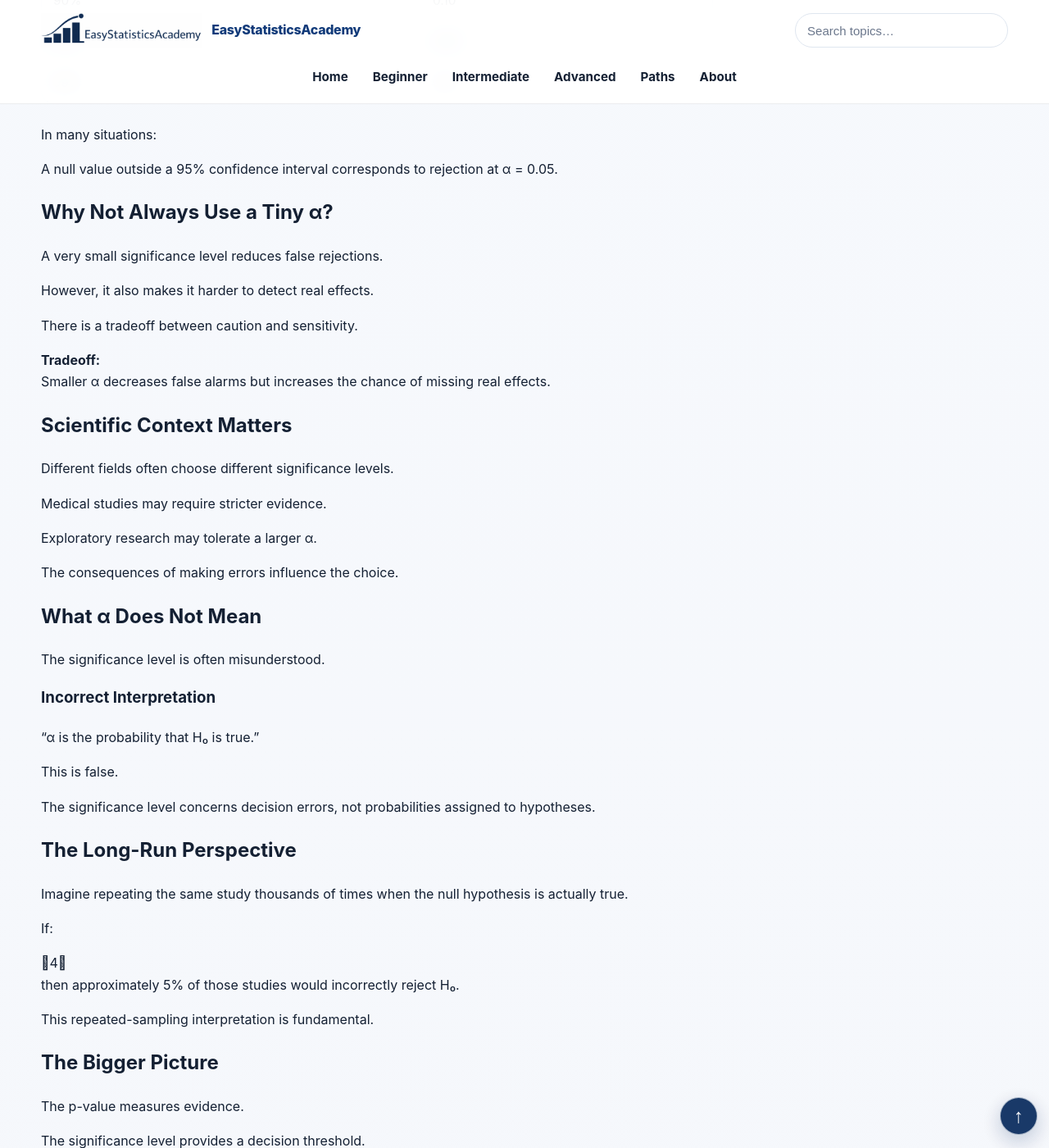
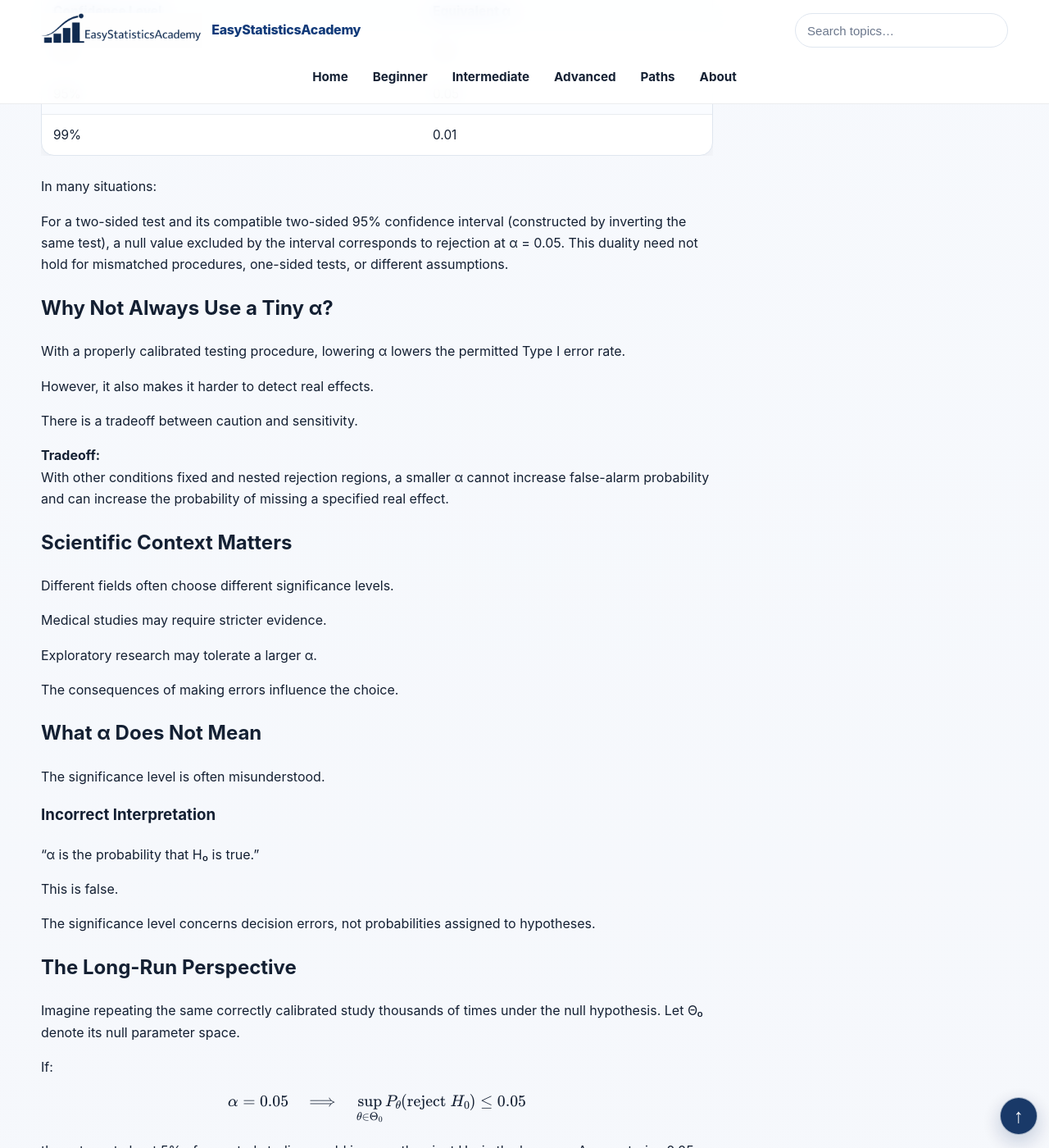
Before and after one commit to ammar-homaida-statistics/easystatisticsacademy, a Jekyll site: the page built from inference/hypothesis-testing/significance-level-alpha/index.md, in a window 1280 px wide and 1400 px high, scrolled down 3465 px. Shown: the whole window at 82% size. Built offline with Jekyll 4.4.1, drawn with Linux system fonts in a browser that asks for light colours; some of the changed text lies outside the part shown.

Commit message:
Restore 5 verified math expressions in significance-level-alpha

```diff
--- a/inference/hypothesis-testing/significance-level-alpha/index.md
+++ b/inference/hypothesis-testing/significance-level-alpha/index.md
@@ -111,7 +111,9 @@
       It is denoted by:
     </p>
 
-    0
+    \[
+\alpha\in(0,1)
+\]
 
     <h2>The Basic Decision Rule</h2>
 
@@ -144,7 +146,9 @@
       the standard choice is:
     </p>
 
-    1
+    \[
+\alpha=0.05
+\]
 
     <p>
       This convention became widespread through historical statistical practice.
@@ -211,7 +215,9 @@
       <strong>Interpretation:</strong>
 
       <p>
-        α controls the long-run probability of falsely rejecting a true null hypothesis.
+        For a correctly calibrated level-α test, the long-run probability
+        of falsely rejecting a true null hypothesis is at most α.
+        Exact equality requires an exact-size test.
       </p>
 
     </div>
@@ -238,7 +244,9 @@
       Since:
     </p>
 
-    2
+    \[
+p=0.03<\alpha=0.05
+\]
 
     <p>
       we reject the null hypothesis.
@@ -270,7 +278,9 @@
       Since:
     </p>
 
-    3
+    \[
+p=0.18>\alpha=0.05
+\]
 
     <p>
       we fail to reject the null hypothesis.
@@ -377,14 +387,19 @@
     <div class="example-box">
 
       <p>
-        A null value outside a 95% confidence interval corresponds to rejection at α = 0.05.
+        For a two-sided test and its compatible two-sided 95% confidence
+        interval (constructed by inverting the same test), a null value
+        excluded by the interval corresponds to rejection at α = 0.05.
+        This duality need not hold for mismatched procedures,
+        one-sided tests, or different assumptions.
       </p>
     </div>
 
     <h2>Why Not Always Use a Tiny α?</h2>
 
     <p>
-      A very small significance level reduces false rejections.
+      With a properly calibrated testing procedure, lowering α lowers
+      the permitted Type I error rate.
     </p>
 
     <p>
@@ -401,7 +416,9 @@
       <strong>Tradeoff:</strong>
 
       <p>
-        Smaller α decreases false alarms but increases the chance of missing real effects.
+        With other conditions fixed and nested rejection regions, a smaller
+        α cannot increase false-alarm probability and can increase the
+        probability of missing a specified real effect.
       </p>
 
     </div>
@@ -455,17 +472,23 @@
     <h2>The Long-Run Perspective</h2>
 
     <p>
-      Imagine repeating the same study thousands of times when the null hypothesis is actually true.
+      Imagine repeating the same correctly calibrated study thousands of
+      times under the null hypothesis. Let Θ₀ denote its null parameter space.
     </p>
 
     <p>
       If:
     </p>
 
-    4
+    \[
+\alpha=0.05\quad\Longrightarrow\quad
+\sup_{\theta\in\Theta_0}P_\theta(\text{reject }H_0)\le0.05
+\]
 
     <p>
-      then approximately 5% of those studies would incorrectly reject H₀.
+      then at most about 5% of repeated studies would incorrectly reject H₀,
+      in the long run. An exact-size 0.05 test reaches 5% at a least-favorable
+      null parameter value; a conservative or discrete test may reject less often.
     </p>
 
     <p>
@@ -528,7 +551,7 @@
 
         <li>α = 0.05 is the most common choice</li>
 
-        <li>α controls the long-run probability of falsely rejecting a true H₀</li>
+        <li>A calibrated level-α test controls long-run false rejections at or below α</li>
 
         <li>Smaller α requires stronger evidence</li>
 
```
